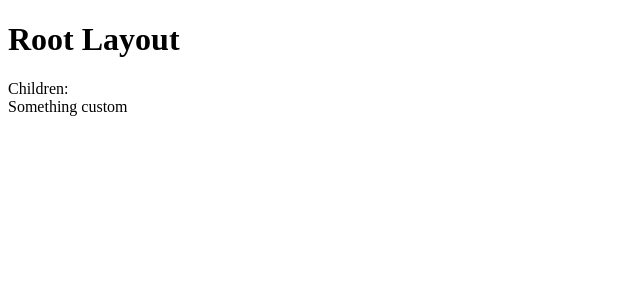
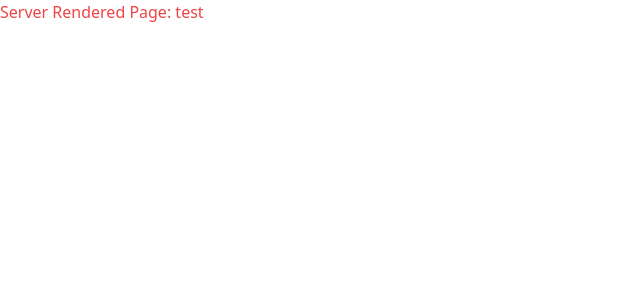
Before and after one commit to natedunn/headroom, a Next.js app: page / in a window 1280 px wide. Shown: the top 300 px of the page, without its empty margins (0-640 px from the left). Built offline with nearby package versions, Linux system fonts and the light colour scheme.

Commit message:
Add basic example of basic fetch

```diff
--- a/src/app/layout.tsx
+++ b/src/app/layout.tsx
@@ -1,15 +1,13 @@
-type Props = {
-  children: React.ReactNode;
-};
+import '../styles/globals.css';
 
-export default function RootLayout({ children }: Props) {
+// eslint-disable-next-line @typescript-eslint/no-explicit-any
+export default function RootLayout({ children }: { children: any }) {
   return (
-    <div>
-      <h1>Root Layout</h1>
-      <div>
-        Children:
-        {children}
-      </div>
-    </div>
+    <html lang='en'>
+      <head>
+        <title>Hello</title>
+      </head>
+      <body>{children}</body>
+    </html>
   );
 }
--- a/src/app/page.tsx
+++ b/src/app/page.tsx
@@ -1,6 +1,7 @@
-type Props = {
-  test: string;
-};
-export default function RootPage({ test }: Props) {
-  return <div>Something custom {test}</div>;
+import { api } from '../server/api';
+
+export default async function Page() {
+  const test = await api.test();
+
+  return <div className='text-red-500'>Server Rendered Page: {test?.test}</div>;
 }
--- /dev/null
+++ b/src/pages/api/test.ts
@@ -0,0 +1,9 @@
+import { NextApiRequest, NextApiResponse } from 'next';
+
+export default async function handler(req: NextApiRequest, res: NextApiResponse) {
+  try {
+    return res.json({ test: 'test', thing: true, list: [1, 2, 3] });
+  } catch (err) {
+    return res.status(500).send('Error revalidating');
+  }
+}
--- /dev/null
+++ b/src/server/api.ts
@@ -0,0 +1,7 @@
+export const api = {
+  async test() {
+    const res = await fetch('http://localhost:3000/api/test');
+    console.log(res);
+    return res.json();
+  },
+};
```
Also changed, not shown: src/pages/_app.tsx (deleted, +0 -15 lines), src/pages/index.tsx (deleted, +0 -11 lines).
